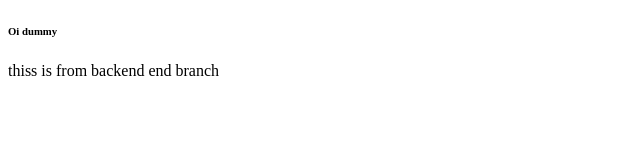
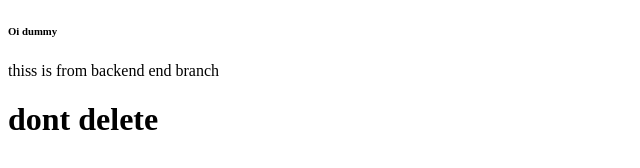
Before and after one commit to bhuvanesh1082005/Git_Demo, a plain HTML site: page index.html in a window 1280 px wide. Shown: the whole page, without its empty margins (0-640 px from the left). Drawn offline with Linux system fonts and the light colour scheme.

Commit message:
fix:some code in inddx

```diff
--- a/index.html
+++ b/index.html
@@ -8,5 +8,6 @@
 <body>
     <h6>Oi dummy</h6>
     <p>thiss is from backend end branch</p>
+    <h1>dont delete</h1>
 </body>
 </html>
```
